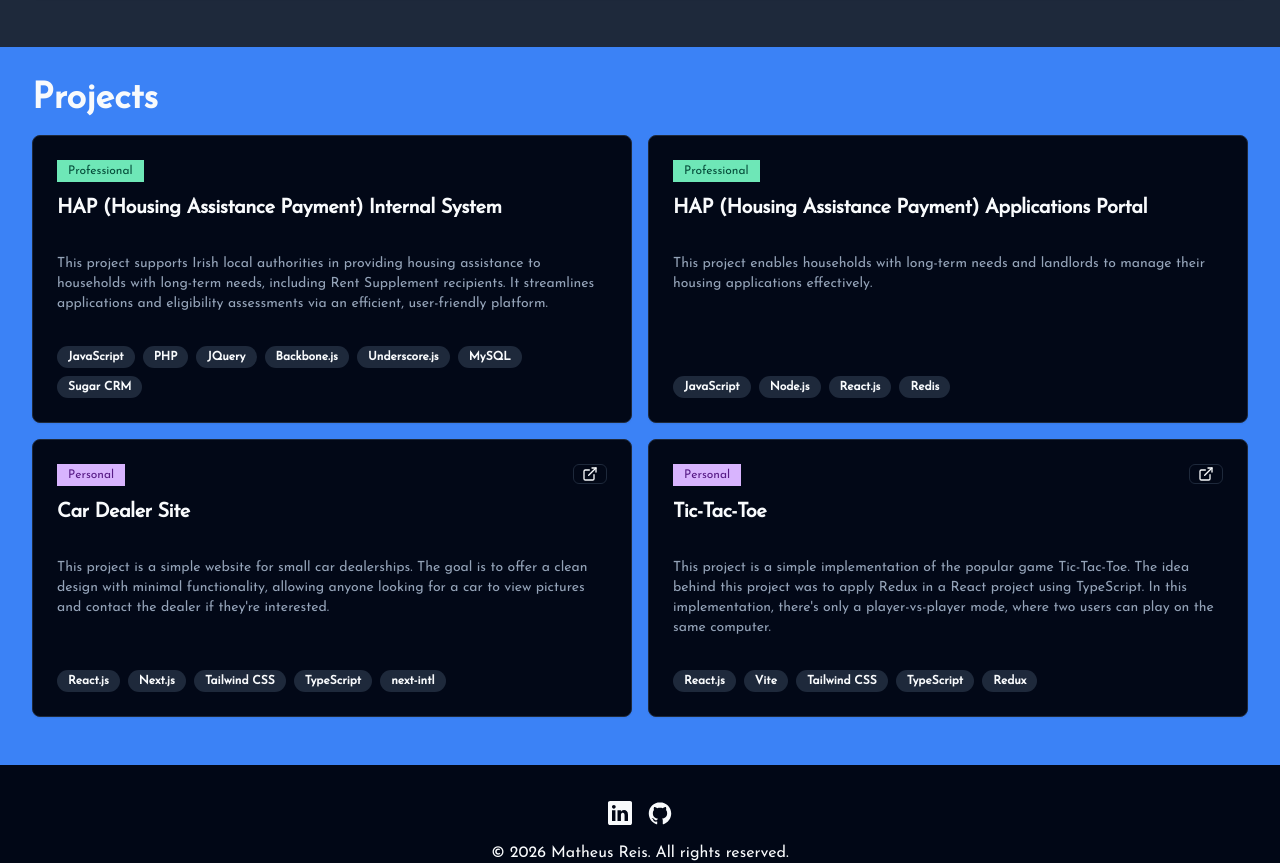
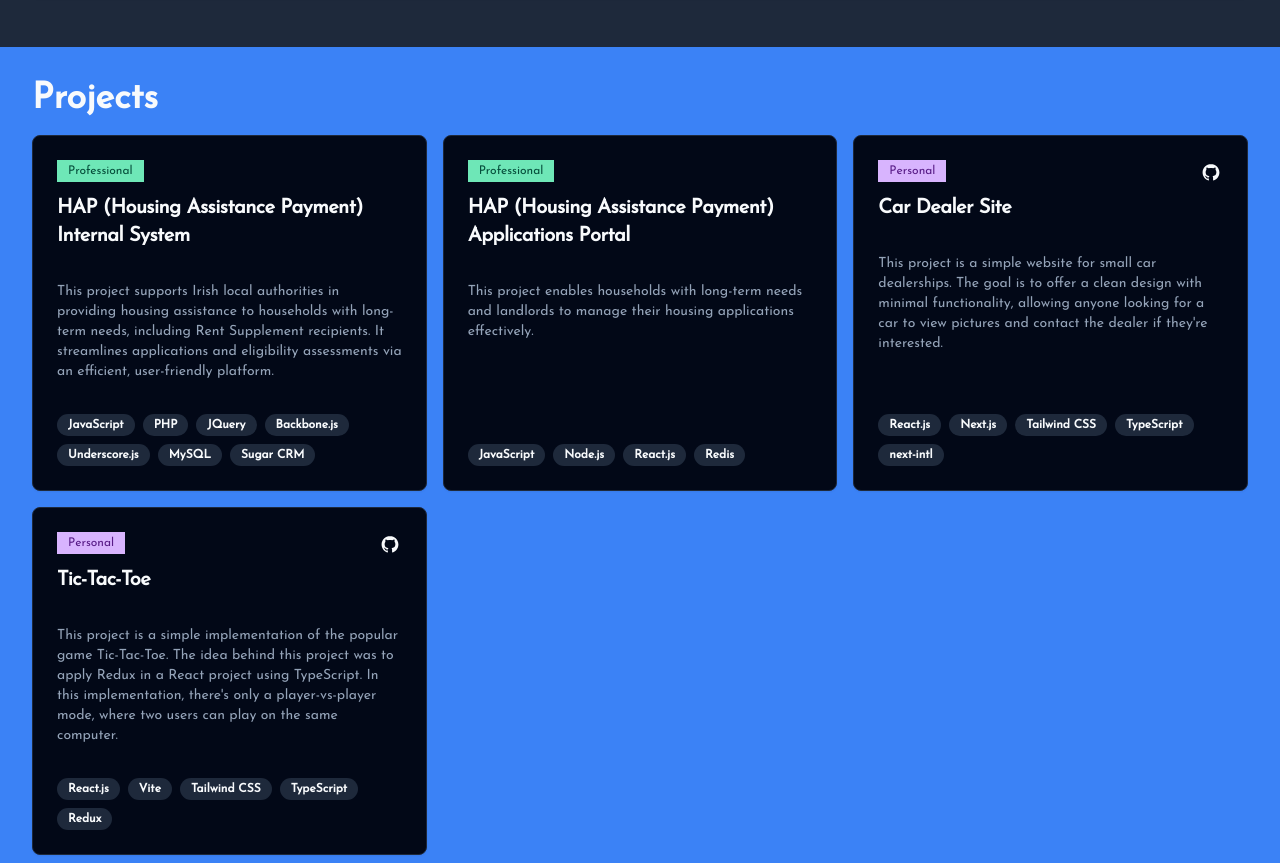
Before and after one commit to matheussreis/portfolio, a React (Vite) app: page / in a window 1280 px wide. Shown: the part 3123-3986 px from the top of the page. Built offline with nearby package versions, Linux system fonts and the light colour scheme.

Commit message:
replace external icon with github icon, remove button element, and change grid columns for large screens

```diff
--- a/src/components/ProjectSection.tsx
+++ b/src/components/ProjectSection.tsx
@@ -8,11 +8,10 @@ import {
 } from '@/components/ui/Card';
 import { motion } from 'framer-motion';
 import { I18nProjectItem } from '@/types';
-import { ExternalLink } from 'lucide-react';
 import { useScrollContext } from '@/context';
 import { Badge } from '@/components/ui/Badge';
 import { useTranslation } from 'react-i18next';
-import { Button } from '@/components/ui/Button';
+import { DiGithubBadge } from 'react-icons/di';
 
 const baseKey = 'sections.projects';
 
@@ -34,7 +33,7 @@ export default function ProjectSection() {
         {t(`${baseKey}.title`)}
       </h1>
       <div className="my-4">
-        <div className="grid gap-4 grid-cols-1 md:grid-cols-2">
+        <div className="grid gap-4 grid-cols-1 md:grid-cols-2 lg:grid-cols-3">
           {projectItems.map((project) => {
             return (
               <ProjectListItem
@@ -72,16 +71,15 @@ function ProjectListItem({
               {type.name}
             </Badge>
             {href && (
-              <Button variant="outline" size="sm" className="h-5 px-2" asChild>
               <a
                 href={href}
                 target="_blank"
                 rel="noopener noreferrer"
                 aria-label={srHref}
+                className="h-5"
               >
-                  <ExternalLink size={2} />
+                <DiGithubBadge className="w-6 h-6" />
               </a>
-              </Button>
             )}
           </div>
           <CardTitle className="text-xl">{name}</CardTitle>
```
Lines whose indentation alone changed are shown as unchanged.
